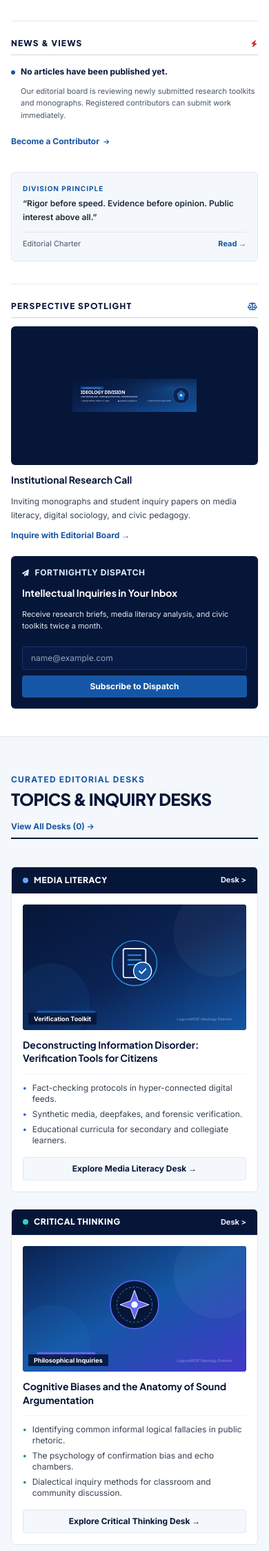
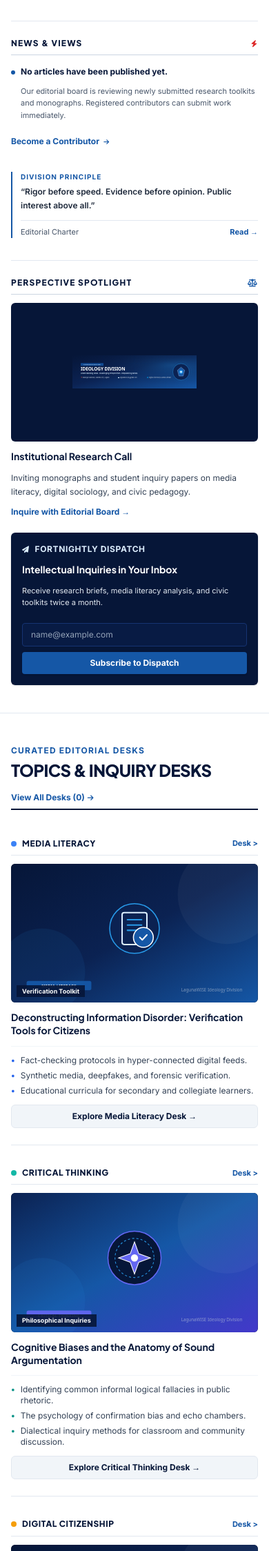
Before and after one commit to x64emkei/LW-ideology, a PHP site: page /LW-ideology/ in a window 390 px wide. Shown: the part 1820-4068 px from the top of the page at 69% size. Run offline with PHP 8.4, Linux system fonts and the light colour scheme; data that the repository does not hold is empty; some libraries are stand-ins or nearby versions.

Commit message:
style(mobile): implement cardless mobile layouts across editorial feeds and pages

```diff
--- a/index.php
+++ b/index.php
@@ -253,8 +253,8 @@ require_once __DIR__ . '/includes/header.php';
                     <?php endif; ?>
                 </div>
 
-                <!-- Division Mandate Box (Crisp Geometry) -->
-                <div class="bg-surface p-4 rounded-md border border-slate-200">
+                <!-- Division Mandate Box (Cardless on Mobile, Crisp Geometry on Desktop) -->
+                <div class="bg-transparent lg:bg-surface p-0 lg:p-4 rounded-none lg:rounded-md border-0 lg:border lg:border-slate-200 border-l-2 lg:border-l border-lwblue pl-3 lg:pl-4">
                     <span class="text-[10px] font-extrabold uppercase tracking-widest text-lwblue block mb-1">
                         Division Principle
                     </span>
@@ -423,9 +423,9 @@ require_once __DIR__ . '/includes/header.php';
     </div>
 </section>
 
-<!-- 4. CNN-STYLE MULTI-TOPIC SECTIONS GRID (Desks with crisp cards) -->
-<section class="py-12 bg-surface border-b border-slate-200">
-    <div class="max-w-7xl mx-auto px-4 sm:px-6 space-y-10">
+<!-- 4. CNN-STYLE MULTI-TOPIC SECTIONS GRID (Cardless on Mobile / Clean Desk Cards on Desktop) -->
+<section class="py-10 sm:py-12 bg-white md:bg-surface border-b border-slate-200">
+    <div class="max-w-7xl mx-auto px-4 sm:px-6 space-y-8 sm:space-y-10">
 
         <div class="flex flex-col sm:flex-row sm:items-end justify-between gap-4 pb-2 border-b-2 border-navy-900">
             <div>
@@ -440,25 +440,25 @@ require_once __DIR__ . '/includes/header.php';
             </a>
         </div>
 
-        <!-- Topic Rows: 3 Topics side by side in CNN column format (reduced roundedness) -->
-        <div class="grid grid-cols-1 md:grid-cols-2 lg:grid-cols-3 gap-6">
+        <!-- Topic Rows: Cardless on Mobile / 3 Topics side by side on Desktop -->
+        <div class="grid grid-cols-1 md:grid-cols-2 lg:grid-cols-3 gap-0 md:gap-6 divide-y md:divide-y-0 divide-slate-200">
 
             <!-- Desk 1: Media Literacy & Misinformation -->
-            <div class="bg-white rounded-md border border-slate-200 overflow-hidden shadow-xs flex flex-col justify-between">
+            <div class="bg-transparent md:bg-white rounded-none md:rounded-md border-0 md:border md:border-slate-200 overflow-hidden shadow-none md:shadow-xs flex flex-col justify-between py-6 md:py-0 first:pt-0">
                 <div>
                     <!-- Desk Header -->
-                    <div class="px-4 py-2.5 bg-navy-900 text-white flex items-center justify-between border-b border-navy-800" style="background-color: #061638;">
+                    <div class="px-0 md:px-4 py-2 bg-transparent md:bg-navy-900 text-navy-900 md:text-white flex items-center justify-between border-b border-slate-200 md:border-navy-800">
                         <div class="flex items-center gap-2">
-                            <span class="w-2 h-2 rounded-full bg-blue-400"></span>
-                            <h3 class="text-xs font-black uppercase tracking-wider text-white">Media Literacy</h3>
+                            <span class="w-2 h-2 rounded-full bg-blue-500 md:bg-blue-400"></span>
+                            <h3 class="text-xs font-black uppercase tracking-wider text-navy-900 md:text-white">Media Literacy</h3>
                         </div>
-                        <a href="<?= url('pages/topic.php?slug=media-literacy') ?>" class="text-[11px] text-slate-200 hover:text-white font-bold">
+                        <a href="<?= url('pages/topic.php?slug=media-literacy') ?>" class="text-[11px] text-lwblue md:text-slate-200 hover:underline font-bold">
                             Desk &gt;
                         </a>
                     </div>
 
-                    <div class="p-4 space-y-3">
-                        <div class="relative aspect-video rounded overflow-hidden bg-slate-900">
+                    <div class="p-0 pt-3 md:p-4 space-y-3">
+                        <div class="relative aspect-video rounded-md overflow-hidden bg-slate-900">
                             <img src="<?= asset('assets/images/article-medialiteracy.svg') ?>" alt="Media Literacy Desk" class="w-full h-full object-cover">
                             <span class="absolute bottom-2 left-2 bg-navy-900/90 text-white text-[9px] font-bold px-2 py-0.5 rounded-xs">
                                 Verification Toolkit
@@ -488,29 +488,29 @@ require_once __DIR__ . '/includes/header.php';
                     </div>
                 </div>
 
-                <div class="p-4 pt-0">
+                <div class="p-0 pt-3 md:p-4 md:pt-0">
                     <a href="<?= url('pages/topic.php?slug=media-literacy') ?>"
-                       class="w-full block py-2 text-center bg-surface hover:bg-slate-100 border border-slate-200 text-xs font-bold text-navy-900 rounded transition">
+                       class="w-full block py-2 text-center bg-slate-100 md:bg-surface hover:bg-slate-200 border border-slate-200 text-xs font-bold text-navy-900 rounded-md transition">
                         Explore Media Literacy Desk &rarr;
                     </a>
                 </div>
             </div>
 
             <!-- Desk 2: Critical Thinking & Logic -->
-            <div class="bg-white rounded-md border border-slate-200 overflow-hidden shadow-xs flex flex-col justify-between">
+            <div class="bg-transparent md:bg-white rounded-none md:rounded-md border-0 md:border md:border-slate-200 overflow-hidden shadow-none md:shadow-xs flex flex-col justify-between py-6 md:py-0">
                 <div>
-                    <div class="px-4 py-2.5 bg-navy-900 text-white flex items-center justify-between border-b border-navy-800" style="background-color: #061638;">
+                    <div class="px-0 md:px-4 py-2 bg-transparent md:bg-navy-900 text-navy-900 md:text-white flex items-center justify-between border-b border-slate-200 md:border-navy-800">
                         <div class="flex items-center gap-2">
-                            <span class="w-2 h-2 rounded-full bg-teal-400"></span>
-                            <h3 class="text-xs font-black uppercase tracking-wider text-white">Critical Thinking</h3>
+                            <span class="w-2 h-2 rounded-full bg-teal-500 md:bg-teal-400"></span>
+                            <h3 class="text-xs font-black uppercase tracking-wider text-navy-900 md:text-white">Critical Thinking</h3>
                         </div>
-                        <a href="<?= url('pages/topic.php?slug=critical-thinking') ?>" class="text-[11px] text-slate-200 hover:text-white font-bold">
+                        <a href="<?= url('pages/topic.php?slug=critical-thinking') ?>" class="text-[11px] text-lwblue md:text-slate-200 hover:underline font-bold">
                             Desk &gt;
                         </a>
                     </div>
 
-                    <div class="p-4 space-y-3">
-                        <div class="relative aspect-video rounded overflow-hidden bg-slate-900">
+                    <div class="p-0 pt-3 md:p-4 space-y-3">
+                        <div class="relative aspect-video rounded-md overflow-hidden bg-slate-900">
                             <img src="<?= asset('assets/images/article-criticalthinking.svg') ?>" alt="Critical Thinking Desk" class="w-full h-full object-cover">
                             <span class="absolute bottom-2 left-2 bg-navy-900/90 text-white text-[9px] font-bold px-2 py-0.5 rounded-xs">
                                 Philosophical Inquiries
@@ -540,29 +540,29 @@ require_once __DIR__ . '/includes/header.php';
                     </div>
                 </div>
 
-                <div class="p-4 pt-0">
+                <div class="p-0 pt-3 md:p-4 md:pt-0">
                     <a href="<?= url('pages/topic.php?slug=critical-thinking') ?>"
-                       class="w-full block py-2 text-center bg-surface hover:bg-slate-100 border border-slate-200 text-xs font-bold text-navy-900 rounded transition">
+                       class="w-full block py-2 text-center bg-slate-100 md:bg-surface hover:bg-slate-200 border border-slate-200 text-xs font-bold text-navy-900 rounded-md transition">
                         Explore Critical Thinking Desk &rarr;
                     </a>
                 </div>
             </div>
 
             <!-- Desk 3: Digital Citizenship & Civic Rights -->
-            <div class="bg-white rounded-md border border-slate-200 overflow-hidden shadow-xs flex flex-col justify-between">
+            <div class="bg-transparent md:bg-white rounded-none md:rounded-md border-0 md:border md:border-slate-200 overflow-hidden shadow-none md:shadow-xs flex flex-col justify-between py-6 md:py-0">
                 <div>
-                    <div class="px-4 py-2.5 bg-navy-900 text-white flex items-center justify-between border-b border-navy-800" style="background-color: #061638;">
+                    <div class="px-0 md:px-4 py-2 bg-transparent md:bg-navy-900 text-navy-900 md:text-white flex items-center justify-between border-b border-slate-200 md:border-navy-800">
                         <div class="flex items-center gap-2">
-                            <span class="w-2 h-2 rounded-full bg-amber-400"></span>
-                            <h3 class="text-xs font-black uppercase tracking-wider text-white">Digital Citizenship</h3>
+                            <span class="w-2 h-2 rounded-full bg-amber-500 md:bg-amber-400"></span>
+                            <h3 class="text-xs font-black uppercase tracking-wider text-navy-900 md:text-white">Digital Citizenship</h3>
                         </div>
-                        <a href="<?= url('pages/topic.php?slug=digital-citizenship') ?>" class="text-[11px] text-slate-200 hover:text-white font-bold">
+                        <a href="<?= url('pages/topic.php?slug=digital-citizenship') ?>" class="text-[11px] text-lwblue md:text-slate-200 hover:underline font-bold">
                             Desk &gt;
                         </a>
                     </div>
 
-                    <div class="p-4 space-y-3">
-                        <div class="relative aspect-video rounded overflow-hidden bg-slate-900">
+                    <div class="p-0 pt-3 md:p-4 space-y-3">
+                        <div class="relative aspect-video rounded-md overflow-hidden bg-slate-900">
                             <img src="<?= asset('assets/images/article-digitalcitizenship.svg') ?>" alt="Digital Citizenship Desk" class="w-full h-full object-cover">
                             <span class="absolute bottom-2 left-2 bg-navy-900/90 text-white text-[9px] font-bold px-2 py-0.5 rounded-xs">
                                 Civic Participation
@@ -592,9 +592,9 @@ require_once __DIR__ . '/includes/header.php';
                     </div>
                 </div>
 
-                <div class="p-4 pt-0">
+                <div class="p-0 pt-3 md:p-4 md:pt-0">
                     <a href="<?= url('pages/topic.php?slug=digital-citizenship') ?>"
-                       class="w-full block py-2 text-center bg-surface hover:bg-slate-100 border border-slate-200 text-xs font-bold text-navy-900 rounded transition">
+                       class="w-full block py-2 text-center bg-slate-100 md:bg-surface hover:bg-slate-200 border border-slate-200 text-xs font-bold text-navy-900 rounded-md transition">
                         Explore Digital Citizenship Desk &rarr;
                     </a>
                 </div>
@@ -602,11 +602,11 @@ require_once __DIR__ . '/includes/header.php';
 
         </div>
 
-        <!-- Second Row of Topics (Informed Discourse, Youth Civic Engagement, Ethical Technology) -->
-        <div class="grid grid-cols-1 md:grid-cols-3 gap-5 pt-2">
+        <!-- Second Row of Topics: Cardless on Mobile / Card Grid on Desktop -->
+        <div class="grid grid-cols-1 md:grid-cols-3 gap-0 md:gap-5 divide-y md:divide-y-0 divide-slate-100 pt-2">
             <?php foreach (array_slice($featuredTopics, 3, 3) as $topic): ?>
                 <a href="<?= url('pages/topic.php?slug=' . urlencode($topic['slug'])) ?>"
-                   class="bg-white p-4 rounded-md border border-slate-200 hover:border-lwblue hover:shadow-sm transition flex items-start gap-3.5 group">
+                   class="bg-transparent md:bg-white p-0 py-3.5 md:p-4 rounded-none md:rounded-md border-0 md:border md:border-slate-200 hover:border-lwblue hover:shadow-xs transition flex items-start gap-3.5 group">
                     <div class="w-9 h-9 rounded bg-lwblue-ice text-lwblue flex items-center justify-center shrink-0 text-sm group-hover:bg-lwblue group-hover:text-white transition-colors">
                         <i class="fa-solid <?= e($topic['icon'] ?: 'fa-hashtag') ?>"></i>
                     </div>
@@ -745,15 +745,15 @@ require_once __DIR__ . '/includes/header.php';
                 </div>
             </div>
         <?php else: ?>
-            <div class="grid grid-cols-1 md:grid-cols-2 lg:grid-cols-3 gap-5">
+            <div class="grid grid-cols-1 md:grid-cols-2 lg:grid-cols-3 gap-0 md:gap-5 divide-y md:divide-y-0 divide-slate-200">
                 <?php foreach ($latestArticles as $article): ?>
-                    <article class="bg-surface rounded-md border border-slate-200 p-4 flex flex-col justify-between hover:border-lwblue hover:shadow-sm transition group">
+                    <article class="bg-transparent md:bg-surface rounded-none md:rounded-md border-0 md:border md:border-slate-200 p-0 py-5 md:p-4 flex flex-col justify-between hover:border-lwblue hover:shadow-xs transition group">
                         <div class="space-y-2">
                             <div class="flex items-center justify-between text-[11px] text-slate-500">
                                 <span class="font-bold text-lwblue uppercase tracking-wider text-[10px]"><?= e($article['category_name'] ?? 'Inquiry') ?></span>
                                 <span><?= (int)$article['reading_time'] ?> min read</span>
                             </div>
-                            <h3 class="text-sm font-bold text-navy-900 group-hover:text-lwblue transition leading-snug line-clamp-2">
+                            <h3 class="text-base sm:text-sm font-bold text-navy-900 group-hover:text-lwblue transition leading-snug line-clamp-2">
                                 <a href="<?= url('pages/article.php?slug=' . urlencode($article['slug'])) ?>">
                                     <?= e($article['title']) ?>
                                 </a>
@@ -762,7 +762,7 @@ require_once __DIR__ . '/includes/header.php';
                                 <?= e($article['excerpt']) ?>
                             </p>
                         </div>
-                        <div class="pt-3 mt-3 border-t border-slate-200 flex items-center justify-between text-xs text-slate-600">
+                        <div class="pt-3 mt-3 border-t border-slate-100 md:border-slate-200 flex items-center justify-between text-xs text-slate-600">
                             <span>By <?= e($article['author_name']) ?></span>
                             <span class="text-lwblue font-bold group-hover:underline">Read &rarr;</span>
                         </div>
```
Also changed, not shown: pages/about.php (+13 -13 lines), pages/article-preview.php (+5 -5 lines), pages/article.php (+26 -26 lines), pages/articles.php (+7 -7 lines), pages/news.php (+7 -7 lines), pages/topic.php (+8 -8 lines), pages/topics.php (+8 -7 lines).
